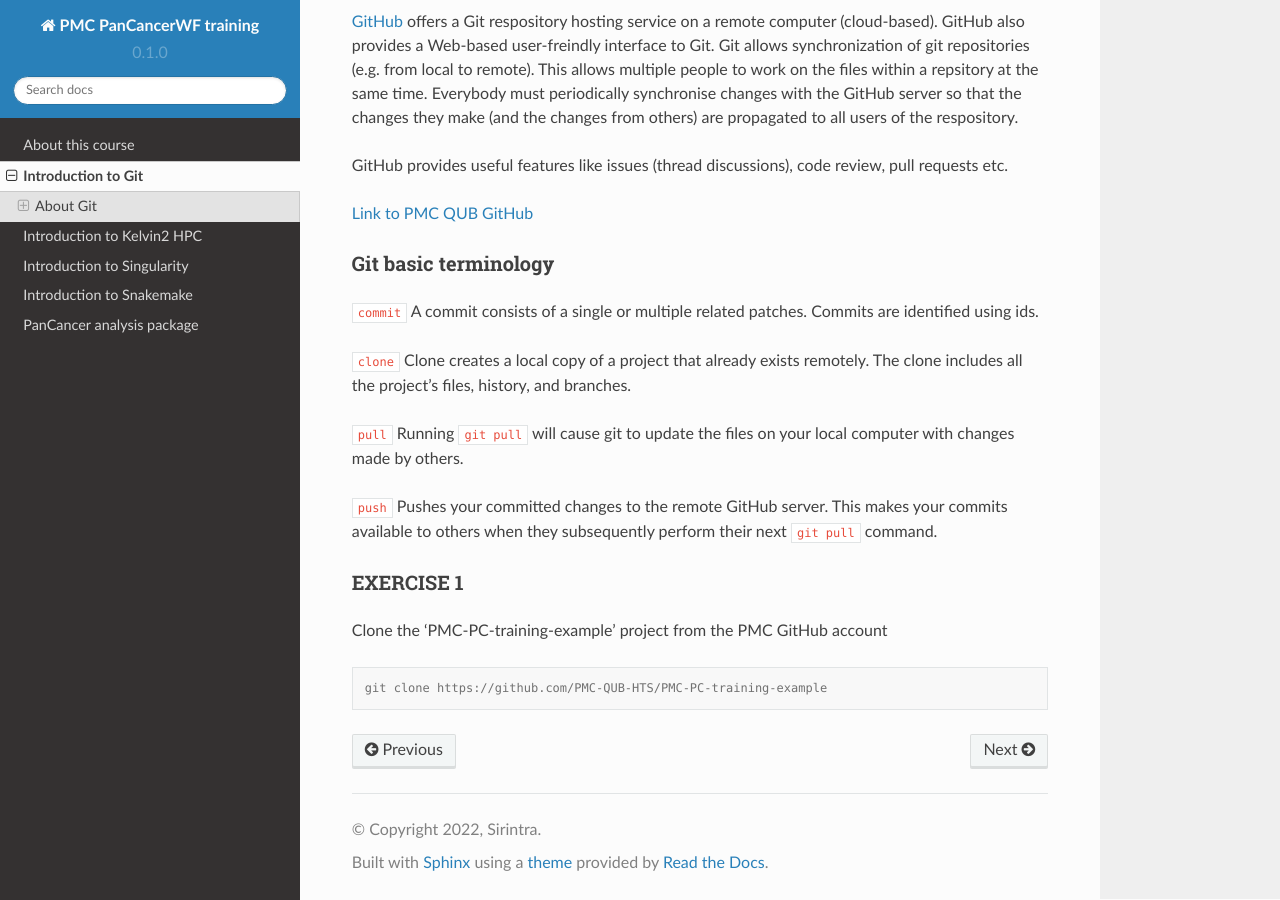
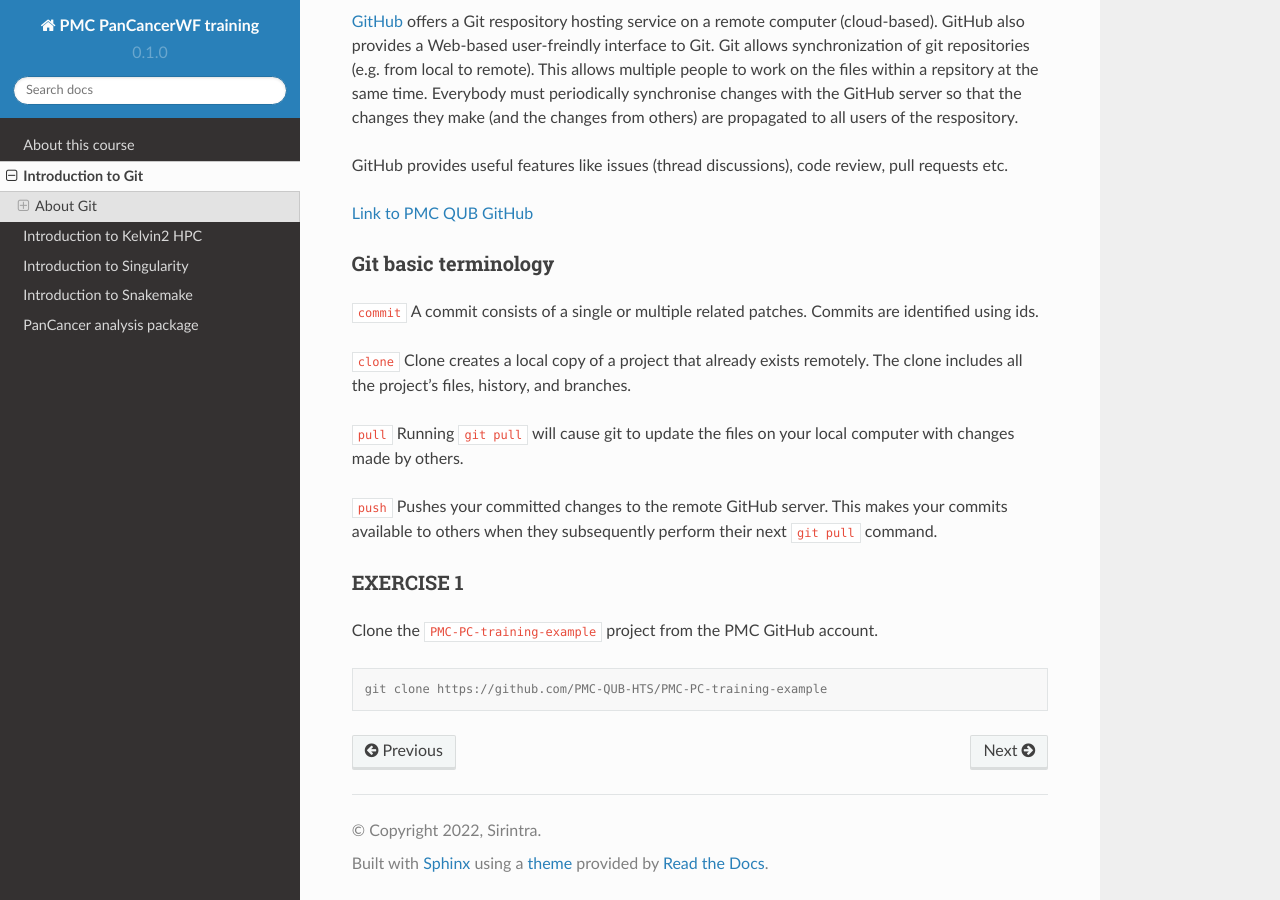
Before and after one commit to sirintra/PMC-PC-training, a Sphinx documentation site: the page built from docs/source/git.rst, in a window 1280 px wide and 900 px high, scrolled down 863 px. Built offline with Sphinx 7.4.7 and the Read the Docs theme 2.0.0, drawn with Linux system fonts in a browser that asks for light colours.

Commit message:
Update git.rst

```diff
--- a/docs/source/git.rst
+++ b/docs/source/git.rst
@@ -45,7 +45,7 @@ Pushes your committed changes to the remote GitHub server. This makes your commi
 EXERCISE 1
 ############
 
-Clone the ‘PMC-PC-training-example’ project from the PMC GitHub account
+Clone the ``PMC-PC-training-example`` project from the PMC GitHub account.
 
 .. code-block:: console
 
```
